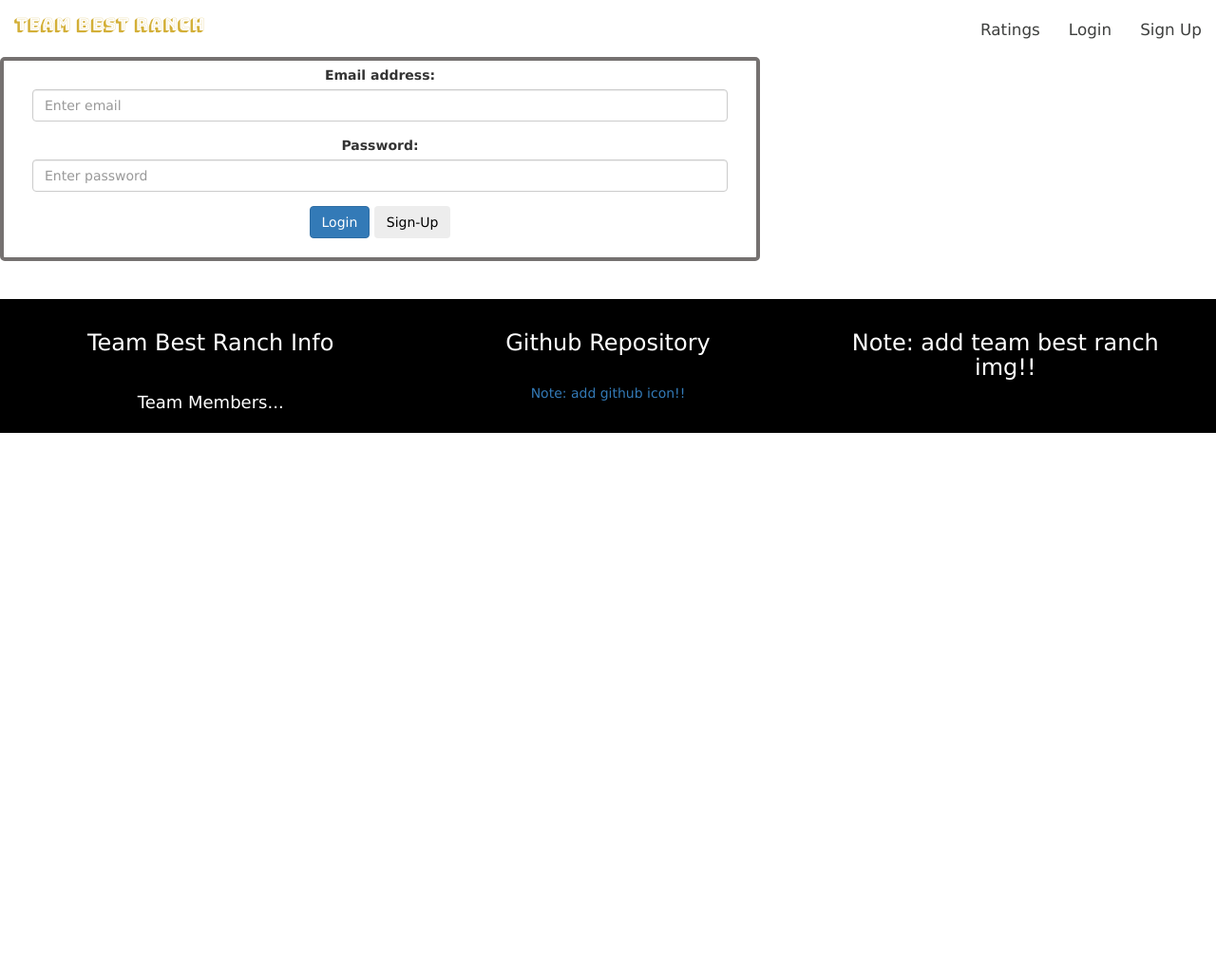
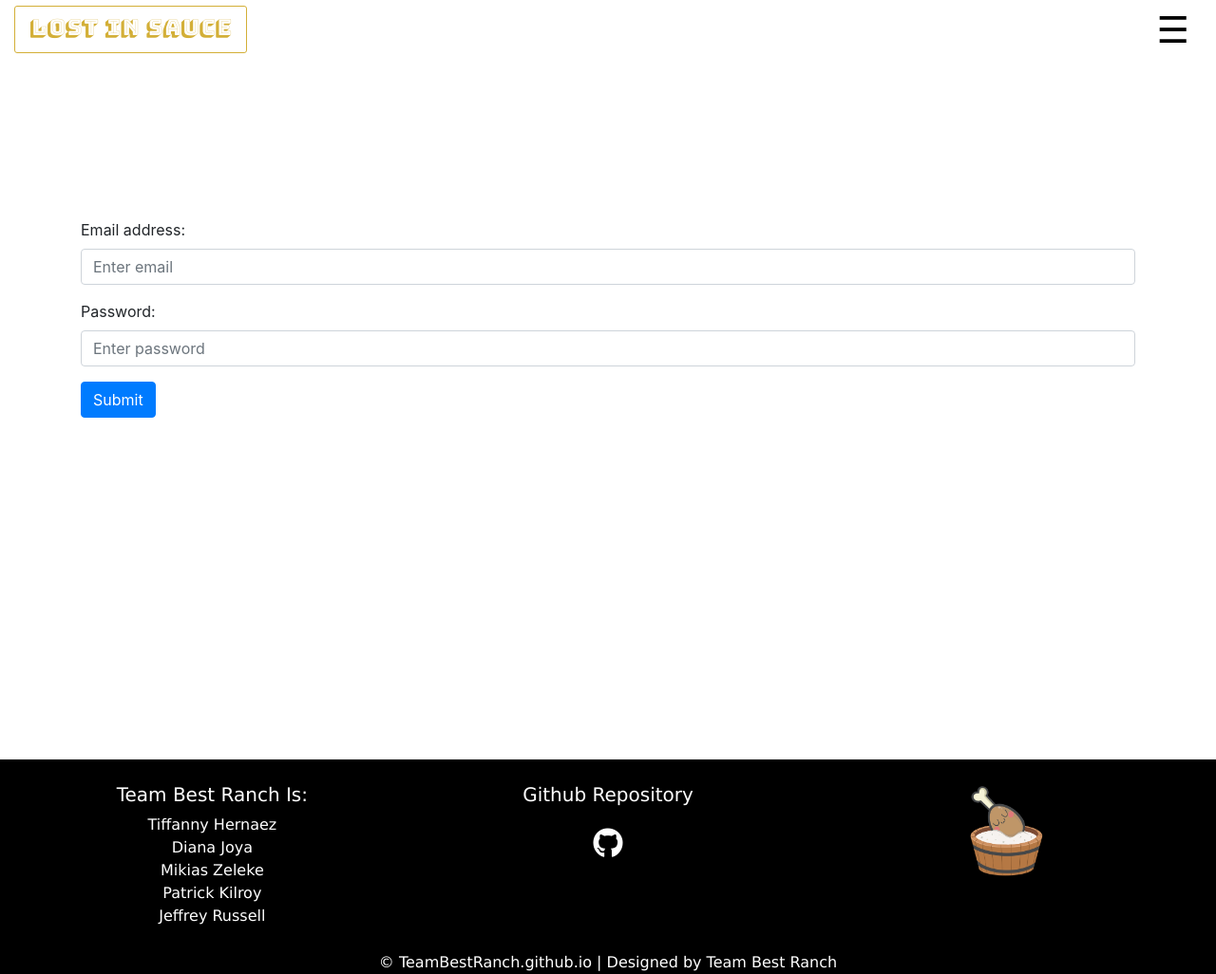
Before and after one commit to TeamBestRanch/TeamBestRanch.github.io, a Flask app: page /login in a window 1280 px wide. Shown: the whole page at 95% size. Before the commit the page ends 456 px from the top, so only its background shows below. Run offline with Flask 2, Linux system fonts and the light colour scheme; some libraries are stand-ins or nearby versions.

Commit message:
Refined the frontend with Diana's code

```diff
--- a/First_Iteration/app.py
+++ b/First_Iteration/app.py
@@ -10,7 +10,7 @@ app = Flask(__name__,template_folder='templates')
 
 
 @app.route("/")
-@app.route("/home")
+@app.route("/home",  methods=['GET', 'POST'])
 def Home():
     return render_template("index.html")
 
--- a/First_Iteration/static/login_signup.css
+++ /dev/null
@@ -1,45 +0,0 @@
-/* .inputBox {
-  border: 4px solid #757170;
-  background-color: white;
-  border-radius: 5px;
-  width: 800px;
-  padding-left: 30px;
-  padding-right: 30px;
-  padding-top: 5px;
-  padding-bottom: 20px;
-  font-family: Verdana, Geneva, Tahoma, sans-serif;
-} */
-
-form {
-  /* background: url(img/background.jpg) no-repeat center center fixed;
-  display: table;
-  height: 83%;
-  position: relative;
-  background-size: cover; */
-
-  border: 4px solid #757170;
-  background-color: white;
-  border-radius: 5px;
-  width: 800px;
-  padding-left: 30px;
-  padding-right: 30px;
-  padding-top: 5px;
-  padding-bottom: 20px;
-  font-family: Verdana, Geneva, Tahoma, sans-serif;
-}
-
-.login_form_text {
-  display: table-cell;
-  text-align: center;
-  vertical-align: middle;
-  width: 800px;
-  font-family: Verdana, Geneva, Tahoma, sans-serif;
-}
-
-.signup_form_text {
-  display: table-cell;
-  text-align: center;
-  vertical-align: middle;
-  width: 800px;
-  font-family: Verdana, Geneva, Tahoma, sans-serif;
-}
--- a/First_Iteration/static/navbar.css
+++ b/First_Iteration/static/navbar.css
@@ -1,27 +1,41 @@
 /* Navigation Styling */
 
 .navbar {
-  /* background-color: #23415C; */
-  background: transparent;
+  background: rgba(255, 255, 255, 0.8);
   border: 0;
   padding: 0.5% 0;
   font-size: 1.2em;
+  min-height: 60px;
 }
 
-.navbar-default .navbar-brand {
-  min-height: 55px;
-  padding: 10px 15px 5px;
+.navbar-brand {
+  border: solid 1px #d3af37;
+  border-radius: 3px;
+  font-size: 1.2em;
+  min-height: 50px;
+  padding: 5px 15px 5px;
   color: #d3af37;
   vertical-align: center;
   font-family: "Bungee Shade", cursive;
 }
 
-.navbar-default .navbar-nav li a {
+.navbar-brand:hover {
+  font-size: 1.3em;
+  color: #d3af37;
+}
+
+.navbar-toggler {
+  font-size: 2em;
+}
+
+.navbar-nav li a {
   color: #3f403f;
   font-family: Verdana, Geneva, Tahoma, sans-serif;
+  border-bottom: solid #3f403f 1px;
 }
 
-.navbar-default .navbar-nav li a:hover,
-.navbar-default .navbar-nav li a:active {
+.navbar-nav li a:hover,
+.navbar-nav li a:active {
   color: #d3af37;
+  border-bottom: solid #d3af37 1px;
 }
--- a/First_Iteration/static/styles.css
+++ b/First_Iteration/static/styles.css
@@ -5,6 +5,60 @@ footer {
   font-family: Verdana, Geneva, Tahoma, sans-serif;
 }
 
-footer .row {
-  padding: 1%;
+footer {
+  background-color: black;
 }
+
+footer h3 {
+  font-size: 20px;
+}
+
+footer h4 {
+  padding-top: 15px;
+  font-size: 25px;
+}
+
+footer .footer-content {
+  display: flex;
+  flex-wrap: wrap;
+}
+
+footer .footer-content .footer-section {
+  flex: 1;
+  padding: 25px;
+}
+
+footer .footer-content .footer-section .repository {
+  text-align: center;
+}
+
+footer .footer-content .footer-section .logo {
+  text-align: center;
+}
+
+.footer-logo {
+  width: 90px;
+  height: 100px;
+  cursor: pointer;
+}
+
+footer .team-members {
+  display: flex;
+  flex-wrap: wrap;
+}
+
+footer .team-members li {
+  list-style: square;
+  flex: 1 0 50%;
+}
+
+.fab {
+  padding-top: 15px;
+  color: white;
+  font-size: 2em;
+  cursor: pointer;
+}
+
+.fab:hover {
+  color: #d3af37;
+}
--- a/First_Iteration/templates/login.html
+++ b/First_Iteration/templates/login.html
@@ -2,13 +2,11 @@
 <html lang="en">
   <head>
     <meta charset="utf-8" />
-    <meta
-      name="viewport"
-      content="width=device-width, initial-scale=1, shrink-to-fit=no"
-    />
+    <meta name="viewport" content="width=device-width, initial-scale=1.0" />
+    <!-- Latest compiled and minified CSS -->
     <link
       rel="stylesheet"
-      href="https://maxcdn.bootstrapcdn.com/bootstrap/3.3.7/css/bootstrap.min.css"
+      href="https://maxcdn.bootstrapcdn.com/bootstrap/4.5.2/css/bootstrap.min.css"
     />
     <link
       href="https://fonts.googleapis.com/css2?family=Bungee+Shade&display=swap"
@@ -18,12 +16,24 @@
     <link
       rel="stylesheet"
       type="text/css"
-      href="{{ url_for('static', filename='login_signup.css') }}"
+      href="{{ url_for('static', filename='css/all.css') }}"
+    />
+
+    <link
+      rel="stylesheet"
+      type="text/css"
+      href="{{ url_for('static', filename='forms.css') }}"
     />
     <link
       rel="stylesheet"
       type="text/css"
       href="{{ url_for('static', filename='navbar.css') }}"
+    />
+
+    <link
+      rel="stylesheet"
+      type="text/css"
+      href="{{ url_for('static', filename='landing.css') }}"
     />
 
     <link
@@ -40,21 +50,19 @@
   </head>
   <body>
     <!-- Navigation Bar Code -->
-    <nav class="navbar navbar-default navbar-fixed-top" role="navigation">
+    <nav class="navbar fixed-top" role="navigation">
       <div class="container-fluid">
-        <div class="navbar-header">
-          <a class="navbar-brand" href="home">Team Best Ranch</a>
+        <a class="navbar-brand" href="home">Lost in Sauce</a>
         <button
           type="button"
-            class="navbar-toggle"
+          class="navbar-toggler d-flex align-items-end navbar-nav ml-lg-auto"
           data-toggle="collapse"
           data-target="#collapsingNavbar1"
         >
           ☰
         </button>
-        </div>
-        <div class="navbar-collapse collapse" id="collapsingNavbar1">
-          <ul class="nav navbar-nav navbar-right">
+        <div class="collapse navbar-collapse" id="collapsingNavbar1">
+          <ul class="navbar-nav mr-auto mt-2 mt-lg-0">
             <li class="nav-item">
               <a class="nav-link" href="RestaurantRankings">Ratings</a>
             </li>
@@ -68,12 +76,12 @@
         </div>
       </div>
     </nav>
-    <br /><br /><br />
     <!-- End of Navigation Bar -->
 
-    <div class="form" id="form">
+    <!-- Log In Form for current users logging in -->
+    <div class="container" id="form">
+      <!-- <br><br><br> -->
       <div class="login_form_text" id="login_form">
-        <!-- Log In Form for current users logging in -->
         <form action="#">
           <div class="form-group">
             <label for="email">Email address:</label>
@@ -96,48 +104,48 @@
             />
           </div>
           <!-- Sign In button will trigger a check in the database to see if user exists -->
-          <button type="submit" class="btn btn-primary">Login</button>
-          <button
-            type="button"
-            class="btn btn"
-            style="background-color: #ededed"
-          >
-            <a href="signup" style="color: black; text-decoration: none"
-              >Sign-Up</a
-            >
-          </button>
+          <button type="submit" class="btn btn-primary">Submit</button>
         </form>
       </div>
     </div>
-    <br /><br />
 
     <!-- Footer -->
     <footer class="container-fluid text-center">
-      <div class="row">
-        <div class="col-sm-4">
-          <h3>Team Best Ranch Info</h3>
-          <br />
-          <h4>Team Members...</h4>
+      <div class="footer-content">
+        <div class="footer-section about-us">
+          <h3>Team Best Ranch Is:</h3>
+          <!-- <ul class="team-members"> -->
+          Tiffanny Hernaez<br />
+          Diana Joya<br />
+          Mikias Zeleke<br />
+          Patrick Kilroy<br />
+          Jeffrey Russell<br />
+          <!-- </ul> -->
         </div>
-        <div class="col-sm-4">
+        <div class="footer-section repository">
           <h3>Github Repository</h3>
-          <br />
-          <a
-            href="https://github.com/TeamBestRanch/TeamBestRanch.github.io"
-            class=""
-            >Note: add github icon!!</a
-          >
+          <a href="https://github.com/TeamBestRanch/TeamBestRanch.github.io">
+            <!-- <img src="src={{ url_for('static', filename='img/github.jpg')}}"></img> -->
+            <i class="fab fa-github" href=""></i>
+          </a>
         </div>
-        <div class="col-sm-4">
-          <h3>Note: add team best ranch img!!</h3>
+        <div class="footer-section logo">
+          <a href="home">
+            <img
+              class="footer-logo"
+              src="{{ url_for('static', filename='img/logo.png') }}"
+              alt="TeamBestRanch Logo"
+            />
+          </a>
         </div>
+      </div>
+      <div class="footer-bottom">
+        &copy; TeamBestRanch.github.io | Designed by Team Best Ranch
       </div>
     </footer>
     <!-- End of Footer -->
 
     <!-- Scripts Section -->
-    <script src="https://ajax.googleapis.com/ajax/libs/jquery/3.2.1/jquery.min.js"></script>
-    <script src="https://maxcdn.bootstrapcdn.com/bootstrap/3.3.7/js/bootstrap.min.js"></script>
     <script
       src="https://code.jquery.com/jquery-3.5.1.slim.min.js"
       integrity="sha384-DfXdz2htPH0lsSSs5nCTpuj/zy4C+OGpamoFVy38MVBnE+IbbVYUew+OrCXaRkfj"
@@ -153,5 +161,15 @@
       integrity="sha384-B4gt1jrGC7Jh4AgTPSdUtOBvfO8shuf57BaghqFfPlYxofvL8/KUEfYiJOMMV+rV"
       crossorigin="anonymous"
     ></script>
+    <script
+      src="https://cdn.jsdelivr.net/npm/popper.js@1.16.1/dist/umd/popper.min.js"
+      integrity="sha384-9/reFTGAW83EW2RDu2S0VKaIzap3H66lZH81PoYlFhbGU+6BZp6G7niu735Sk7lN"
+      crossorigin="anonymous"
+    ></script>
+    <script
+      src="https://stackpath.bootstrapcdn.com/bootstrap/4.5.2/js/bootstrap.min.js"
+      integrity="sha384-B4gt1jrGC7Jh4AgTPSdUtOBvfO8shuf57BaghqFfPlYxofvL8/KUEfYiJOMMV+rV"
+      crossorigin="anonymous"
+    ></script>
   </body>
 </html>
```
Also changed, not shown: First_Iteration/static/landing.css (+21 -14 lines), First_Iteration/static/rankings.css (+4 -9 lines), First_Iteration/templates/index.html (+56 -52 lines), First_Iteration/templates/rankings.html (+53 -25 lines), First_Iteration/templates/signup.html (+76 -43 lines). Lines whose indentation alone changed are shown as unchanged.
